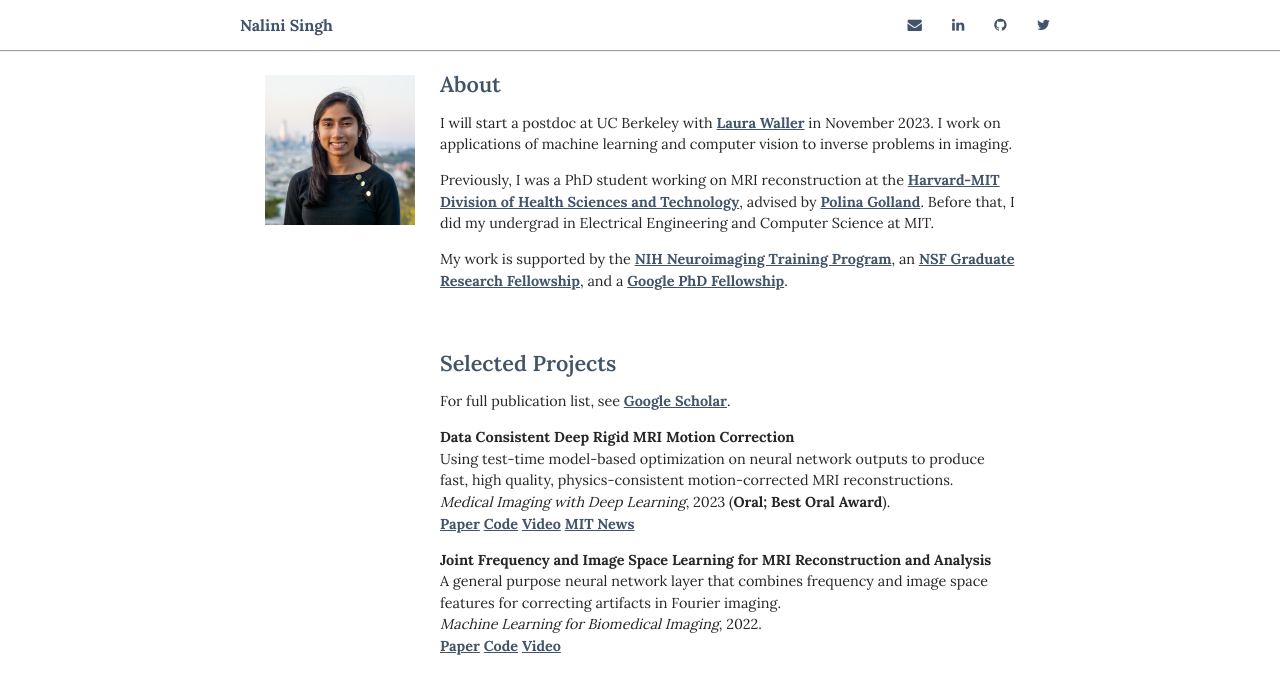
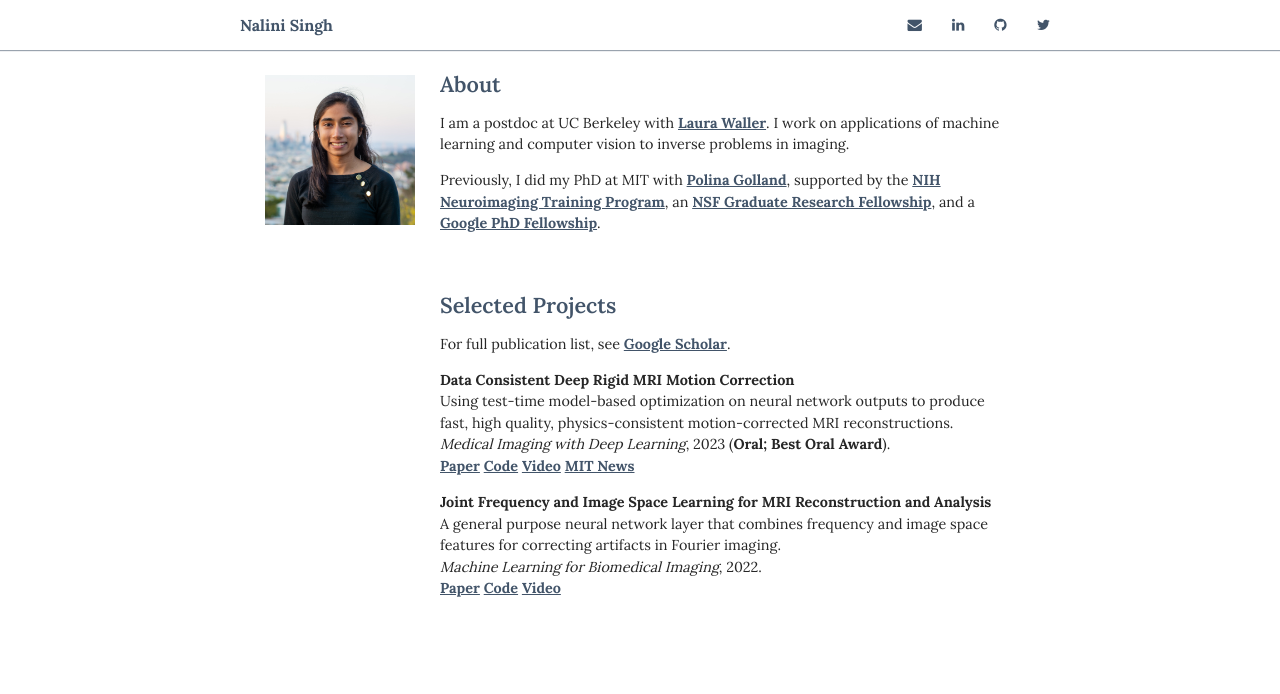
Before and after one commit to nalinimsingh/nalinimsingh.github.io, a Jekyll site: the page built from index.html, in a window 1280 px wide. Shown: the top 694 px of the page. Built offline with Jekyll 4.4.1, drawn with Linux system fonts in a browser that asks for light colours; nearby versions of some CDN libraries.

Commit message:
Update text

```diff
--- a/_pages/index.md
+++ b/_pages/index.md
@@ -11,11 +11,9 @@
 <div class='main-info' markdown="1">
 
 ## About
-I will start a postdoc at UC Berkeley with [Laura Waller](http://www.laurawaller.com/) in November 2023. I work on applications of machine learning and computer vision to inverse problems in imaging.
+I am a postdoc at UC Berkeley with [Laura Waller](http://www.laurawaller.com/). I work on applications of machine learning and computer vision to inverse problems in imaging.
 
-Previously, I was a PhD student working on MRI reconstruction at the [Harvard-MIT Division of Health Sciences and Technology](https://hst.mit.edu/academics/memp), advised by [Polina Golland](http://people.csail.mit.edu/polina/). Before that, I did my undergrad in Electrical Engineering and Computer Science at MIT.
-
-My work is supported by the [NIH Neuroimaging Training Program](https://hst.mit.edu/academic-programs/memp/neuroimaging-training-program), an [NSF Graduate Research Fellowship](https://www.nsfgrfp.org/), and a [Google PhD Fellowship](https://research.google/outreach/phd-fellowship/).
+Previously, I did my PhD at MIT with [Polina Golland](https://people.csail.mit.edu/polina/), supported by the [NIH Neuroimaging Training Program](https://hst.mit.edu/academic-programs/memp/neuroimaging-training-program), an [NSF Graduate Research Fellowship](https://www.nsfgrfp.org/), and a [Google PhD Fellowship](https://research.google/outreach/phd-fellowship/).
 
 &nbsp;
 ## Selected Projects
```
